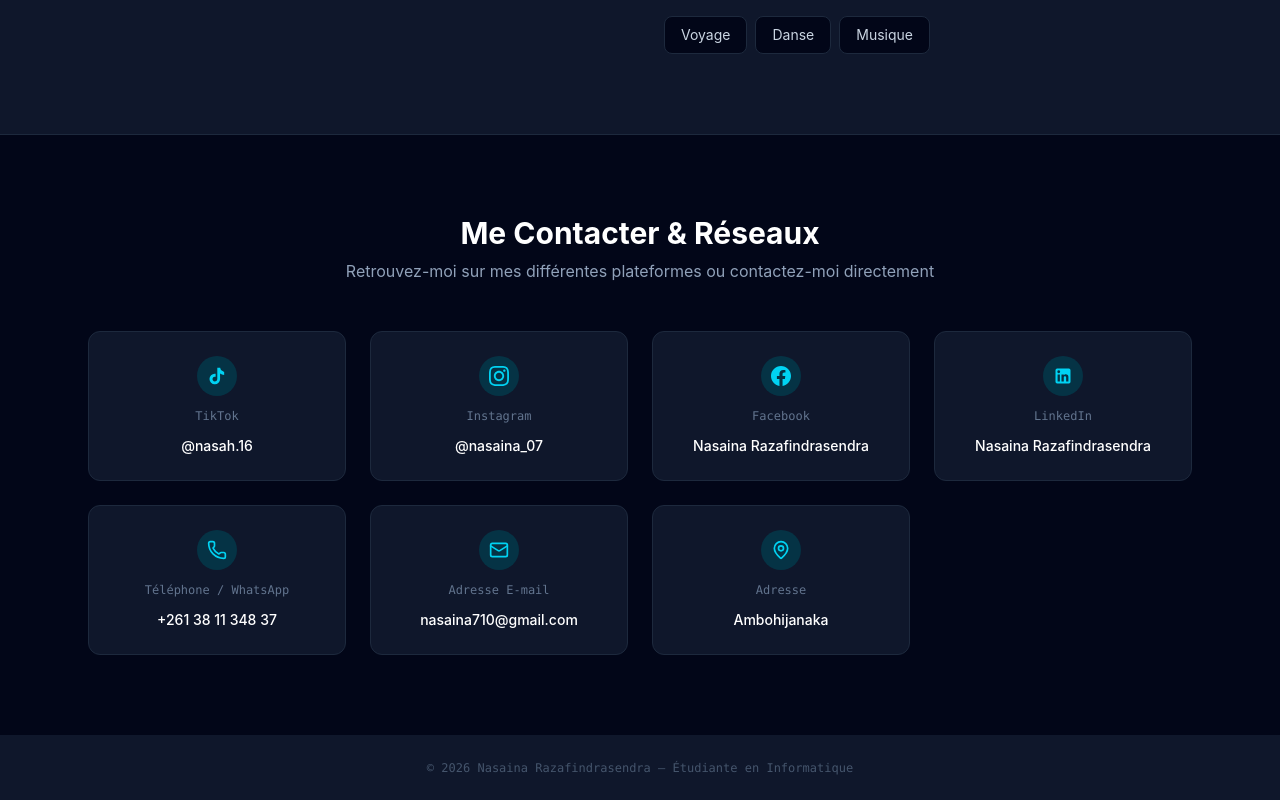
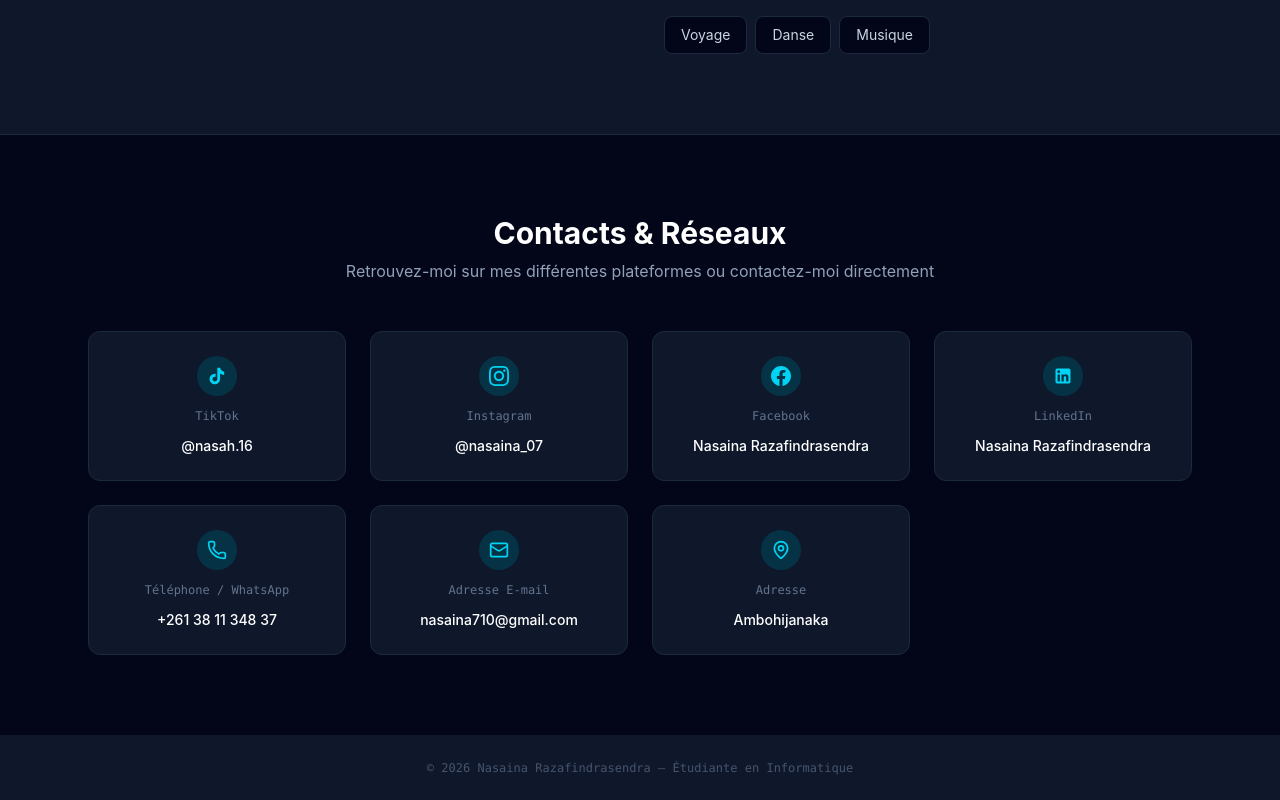
Before and after one commit to nasaina07/nasaina-portfolio, a React app: page / in a window 1280 px wide. Shown: the part 2946-3746 px from the top of the page. Built offline with nearby package versions, Linux system fonts and the light colour scheme; the HTML template or start-up script is replaced by a standard one.

Commit message:
Mise a jour contact

```diff
--- a/src/App.jsx
+++ b/src/App.jsx
@@ -441,7 +441,7 @@
       <section id="contact" className="py-20 bg-slate-950 border-t border-slate-800">
         <div className="max-w-6xl mx-auto px-4 sm:px-6">
           <div className="text-center space-y-2 mb-12">
-            <h2 className="text-2xl sm:text-3xl font-bold text-white">Me Contacter & Réseaux</h2>
+            <h2 className="text-2xl sm:text-3xl font-bold text-white">Contacts & Réseaux</h2>
             <p className="text-slate-400 text-sm sm:text-base">Retrouvez-moi sur mes différentes plateformes ou contactez-moi directement</p>
           </div>
 
```
